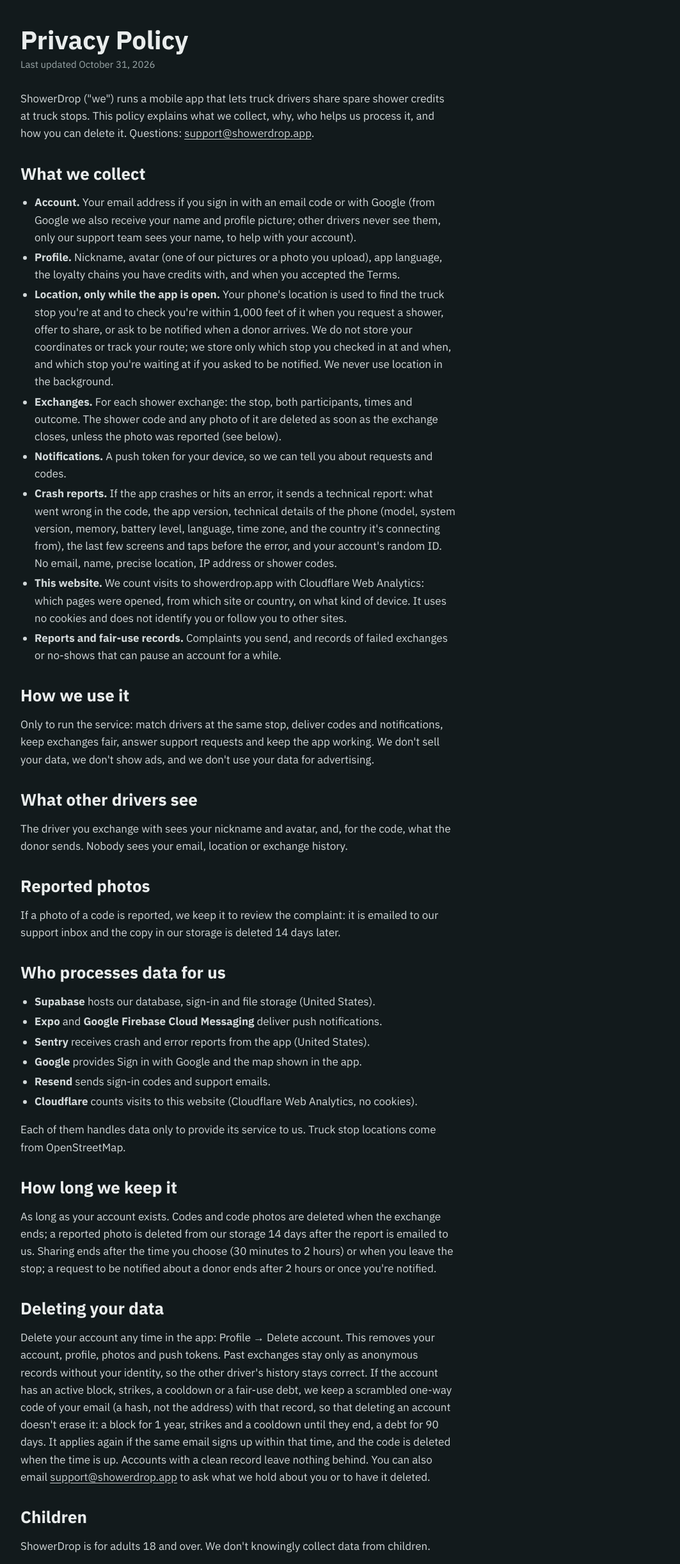
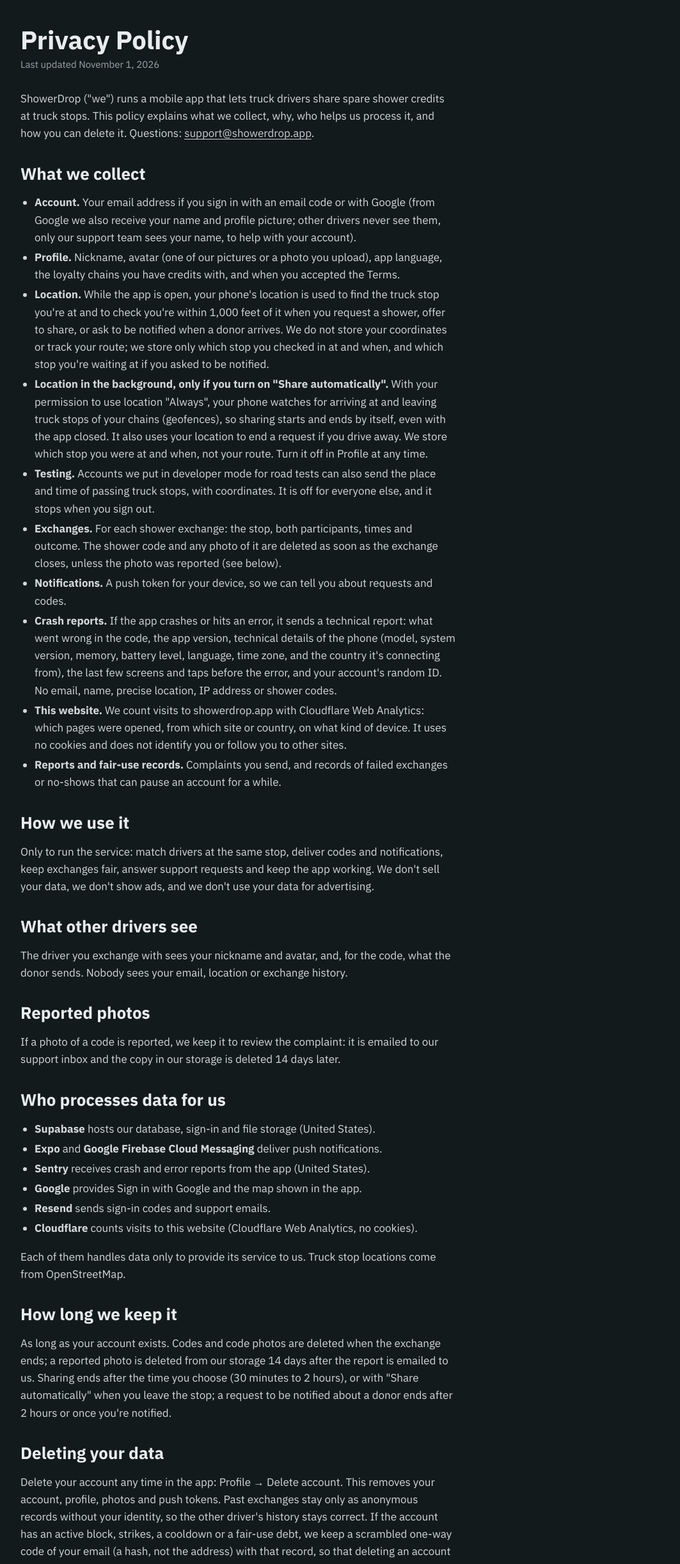
Before and after one commit to dmytro-s88/showerdrop-site, a plain HTML site: page privacy.html in a window 1280 px wide. Shown: the part 65-2509 px from the top of the page at 64% size, without its empty margins (108-1171 px from the left). Drawn offline with Linux system fonts and the light colour scheme; a web font is replaced by a local one.

Commit message:
Data goes when promised: shift log with the account, codes from the push queue, presence out of Realtime; one sign-out path; privacy page tells about background location
Co-Authored-By: Claude Opus 5.5 <noreply@anthropic.com>

```diff
--- a/admin/app.js
+++ b/admin/app.js
@@ -1133,7 +1133,6 @@
       const nudge = () => { clearTimeout(reloadTimer); reloadTimer = setTimeout(() => { if (!$('view-dashboard').hidden) loadDashboard(); }, 800); };
       channel = sb.channel('admin')
         .on('postgres_changes', { event: '*', schema: 'public', table: 'exchanges' }, nudge)
-        .on('postgres_changes', { event: '*', schema: 'public', table: 'presence' }, nudge)
         .subscribe((status) => {
           $('live').classList.toggle('on', status === 'SUBSCRIBED');
           $('liveText').textContent = status === 'SUBSCRIBED' ? 'live' : 'reconnecting…';
--- a/privacy.html
+++ b/privacy.html
@@ -23,7 +23,7 @@
   <main class="doc">
     <p class="legal-note" data-legal-note hidden></p>
     <h1>Privacy Policy</h1>
-    <p class="updated">Last updated October 31, 2026</p>
+    <p class="updated">Last updated November 1, 2026</p>
 
     <p>ShowerDrop ("we") runs a mobile app that lets truck drivers share spare shower credits at truck stops. This policy explains what we collect, why, who helps us process it, and how you can delete it. Questions: <a href="mailto:support@showerdrop.app">support@showerdrop.app</a>.</p>
 
@@ -31,7 +31,9 @@
     <ul>
       <li><b>Account.</b> Your email address if you sign in with an email code or with Google (from Google we also receive your name and profile picture; other drivers never see them, only our support team sees your name, to help with your account).</li>
       <li><b>Profile.</b> Nickname, avatar (one of our pictures or a photo you upload), app language, the loyalty chains you have credits with, and when you accepted the Terms.</li>
-      <li><b>Location, only while the app is open.</b> Your phone's location is used to find the truck stop you're at and to check you're within 1,000 feet of it when you request a shower, offer to share, or ask to be notified when a donor arrives. We do not store your coordinates or track your route; we store only which stop you checked in at and when, and which stop you're waiting at if you asked to be notified. We never use location in the background.</li>
+      <li><b>Location.</b> While the app is open, your phone's location is used to find the truck stop you're at and to check you're within 1,000 feet of it when you request a shower, offer to share, or ask to be notified when a donor arrives. We do not store your coordinates or track your route; we store only which stop you checked in at and when, and which stop you're waiting at if you asked to be notified.</li>
+      <li><b>Location in the background, only if you turn on "Share automatically".</b> With your permission to use location "Always", your phone watches for arriving at and leaving truck stops of your chains (geofences), so sharing starts and ends by itself, even with the app closed. It also uses your location to end a request if you drive away. We store which stop you were at and when, not your route. Turn it off in Profile at any time.</li>
+      <li><b>Testing.</b> Accounts we put in developer mode for road tests can also send the place and time of passing truck stops, with coordinates. It is off for everyone else, and it stops when you sign out.</li>
       <li><b>Exchanges.</b> For each shower exchange: the stop, both participants, times and outcome. The shower code and any photo of it are deleted as soon as the exchange closes, unless the photo was reported (see below).</li>
       <li><b>Notifications.</b> A push token for your device, so we can tell you about requests and codes.</li>
       <li><b>Crash reports.</b> If the app crashes or hits an error, it sends a technical report: what went wrong in the code, the app version, technical details of the phone (model, system version, memory, battery level, language, time zone, and the country it's connecting from), the last few screens and taps before the error, and your account's random ID. No email, name, precise location, IP address or shower codes.</li>
@@ -60,7 +62,7 @@
     <p>Each of them handles data only to provide its service to us. Truck stop locations come from OpenStreetMap.</p>
 
     <h2>How long we keep it</h2>
-    <p>As long as your account exists. Codes and code photos are deleted when the exchange ends; a reported photo is deleted from our storage 14 days after the report is emailed to us. Sharing ends after the time you choose (30 minutes to 2 hours) or when you leave the stop; a request to be notified about a donor ends after 2 hours or once you're notified.</p>
+    <p>As long as your account exists. Codes and code photos are deleted when the exchange ends; a reported photo is deleted from our storage 14 days after the report is emailed to us. Sharing ends after the time you choose (30 minutes to 2 hours), or with "Share automatically" when you leave the stop; a request to be notified about a donor ends after 2 hours or once you're notified.</p>
 
     <h2>Deleting your data</h2>
     <p>Delete your account any time in the app: Profile → Delete account. This removes your account, profile, photos and push tokens. Past exchanges stay only as anonymous records without your identity, so the other driver's history stays correct. If the account has an active block, strikes, a cooldown or a fair-use debt, we keep a scrambled one-way code of your email (a hash, not the address) with that record, so that deleting an account doesn't erase it: a block for 1 year, strikes and a cooldown until they end, a debt for 90 days. It applies again if the same email signs up within that time, and the code is deleted when the time is up. Accounts with a clean record leave nothing behind. You can also email <a href="mailto:support@showerdrop.app">support@showerdrop.app</a> to ask what we hold about you or to have it deleted.</p>
```
Also changed, not shown: admin/index.html (+2 -2 lines).
